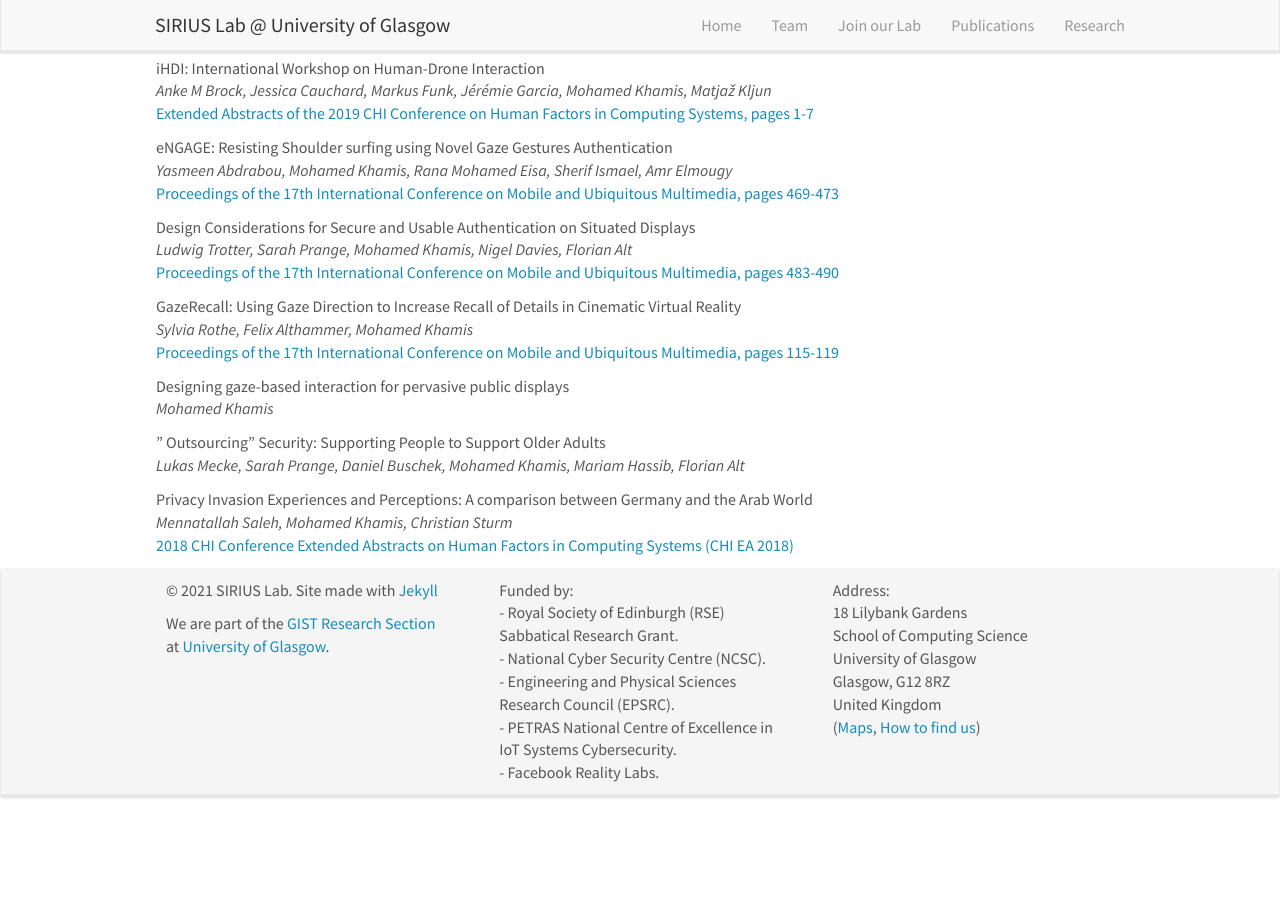
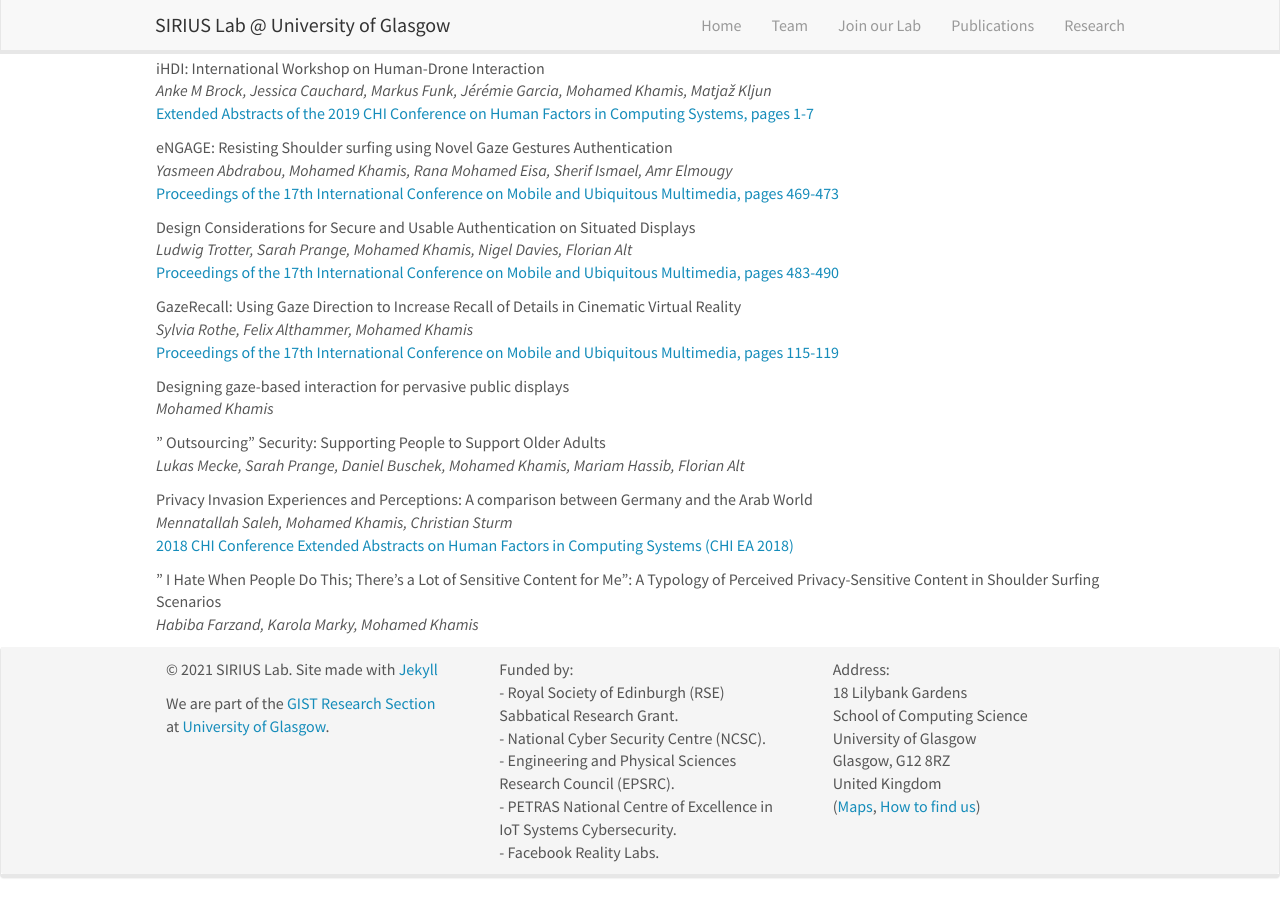
Before and after one commit to mTurner-beepboop/test_sirius_repo, a Jekyll site: the page built from _pages/publications.md, in a window 1280 px wide and 900 px high, scrolled down 11144 px. Built offline with Jekyll 4.4.1, drawn with Linux system fonts in a browser that asks for light colours; nearby versions of some CDN libraries; before the commit the page ends 11964 px from its top, so only the background shows below that.

Commit message:
Publication update from action 13306801380f19cebeb1fd0d14ba42e17d606abf

```diff
--- a/_data/crawled_publist.yml
+++ b/_data/crawled_publist.yml
@@ -871,3 +871,20 @@
     and the Arab World'
   type: conference
   year: 2018
+- authors: Habiba Farzand, Karola Marky, Mohamed Khamis
+  award:
+  description:
+  highlight: 0
+  image:
+  link:
+    DOI:
+    bibtex:
+    display:
+    talk:
+    url: https://scholar.google.com/scholar?oi=bibs&cluster=16499280001236309210&btnI=1&hl=en&oe=ASCII
+    video:
+  news2:
+  title: '" I Hate When People Do This; There''s a Lot of Sensitive Content for Me":
+    A Typology of Perceived Privacy-Sensitive Content in Shoulder Surfing Scenarios'
+  type:
+  year: 2022
--- a/_data/last_updated.yml
+++ b/_data/last_updated.yml
@@ -1,2 +1,2 @@
-11/07/2022
+01/08/2022
 ...
```
Also changed, not shown: temp.json.
